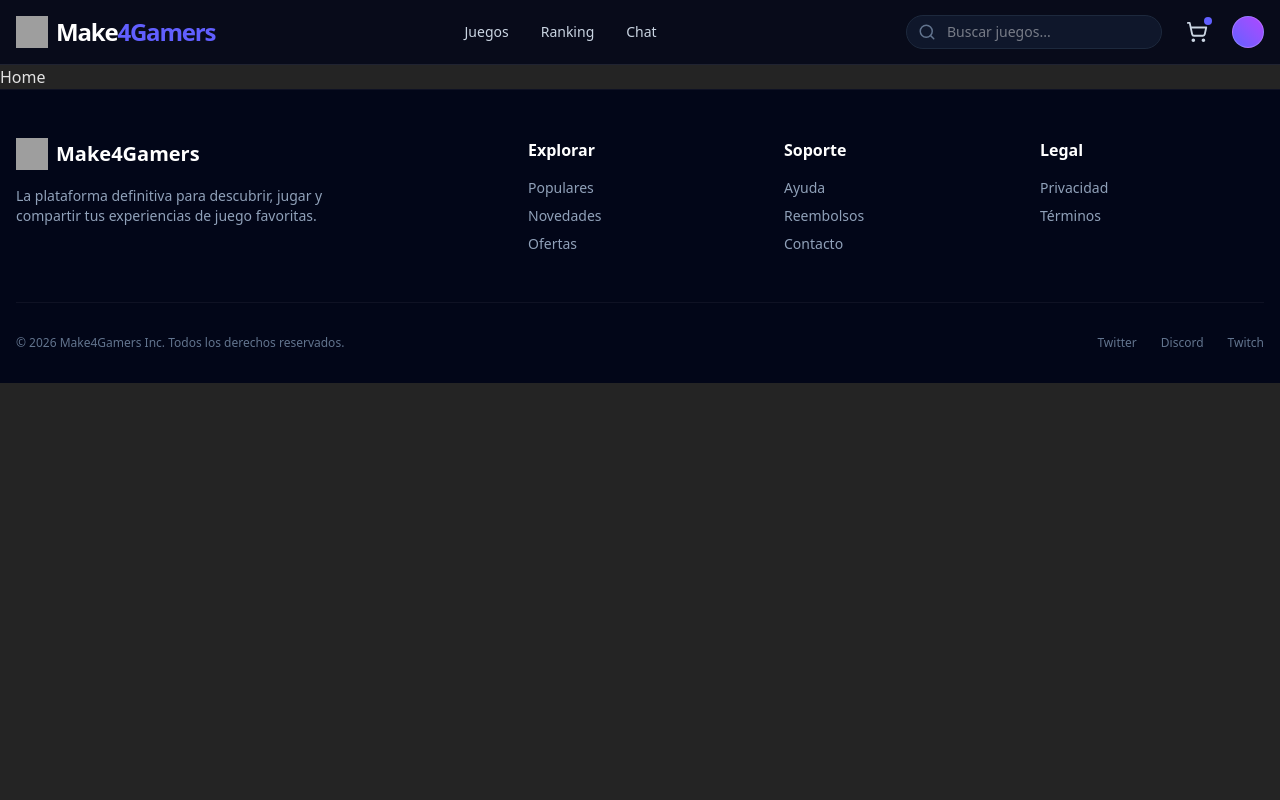
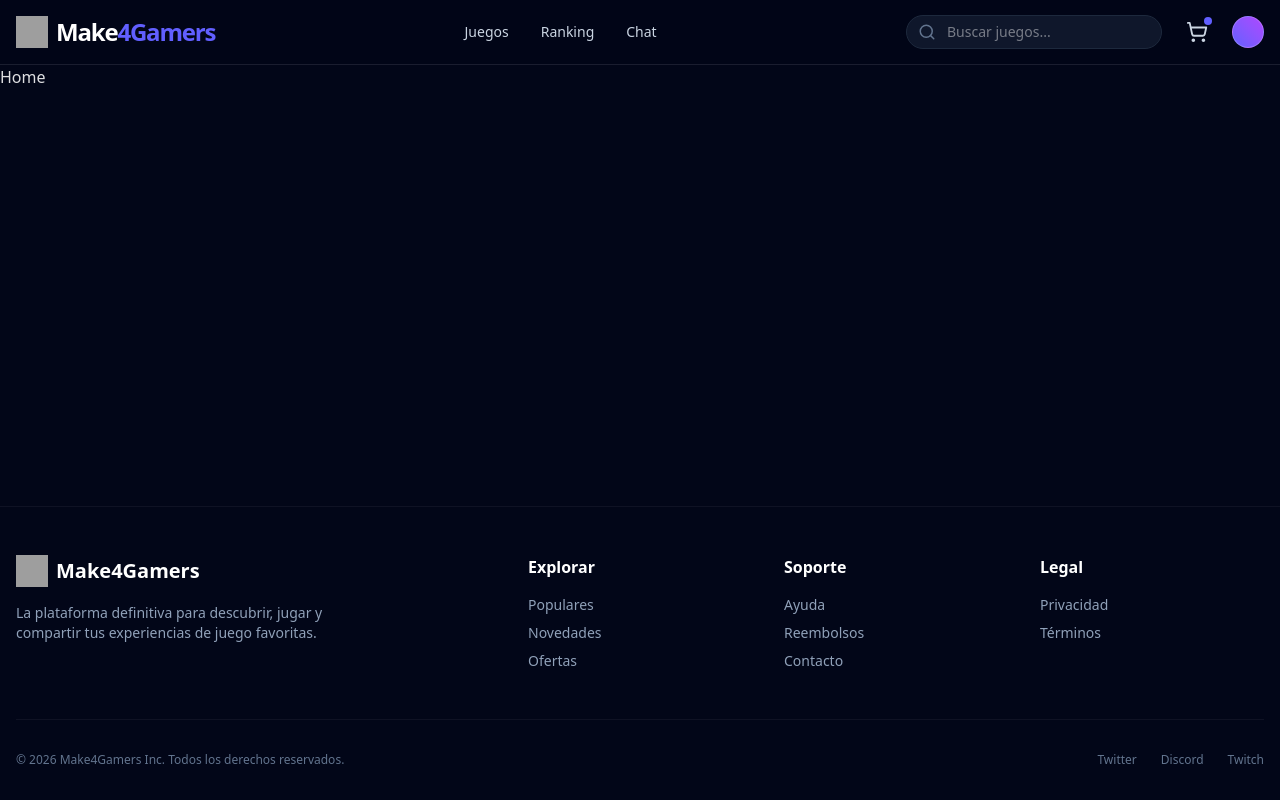
Before and after one commit to luuistg/Make4Gamers-PIISW, a React (Vite) app in the folder web/: page / in a window 1280 px wide. Built offline with nearby package versions, Linux system fonts and the light colour scheme; grey boxes are pictures that could not be loaded.

Commit message:
feat: Mejora del layout

```diff
--- a/web/src/components/layout/Layout.tsx
+++ b/web/src/components/layout/Layout.tsx
@@ -3,11 +3,13 @@
 
 function Layout({ children }: { children: React.ReactNode }) {
     return (
-        <>
+        <div className="min-h-screen flex flex-col bg-slate-950">
             <Header />
-            {children}
+            <main className="flex-1">
+                {children}
+            </main>
             <Footer />
-        </>
+        </div>
     );
 }
 
```
